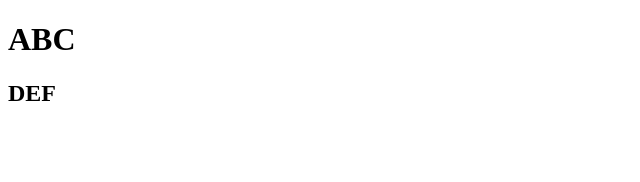
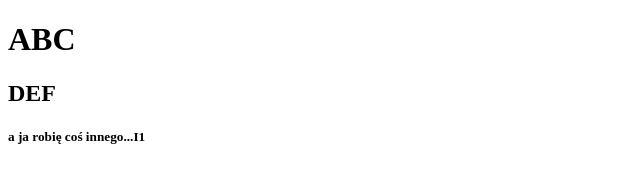
Before and after one commit to pppmmmm1001/ap_html, a plain HTML site: page index.html in a window 1280 px wide. Shown: the whole page, without its empty margins (0-640 px from the left). Drawn offline with Linux system fonts and the light colour scheme.

Commit message:
cos innego h5

```diff
--- a/index.html
+++ b/index.html
@@ -5,6 +5,7 @@
     <title>Title</title>
     <h1>ABC</h1>
     <h2>DEF</h2>
+    <h5> a ja robię coś innego...I1</h5>
 </head>
 <body>
 
```
